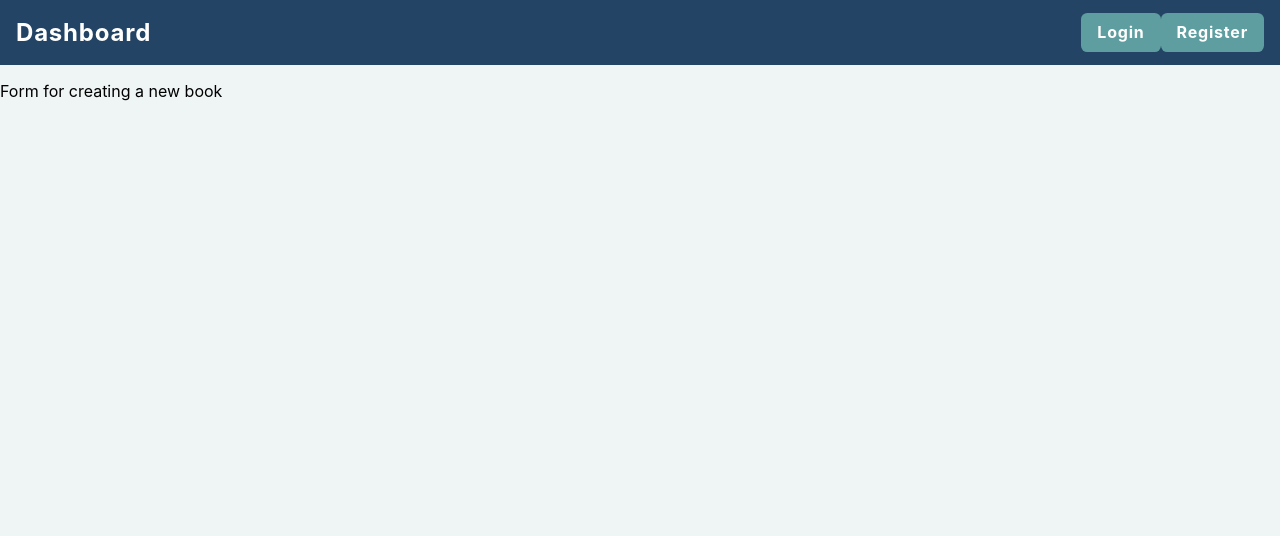
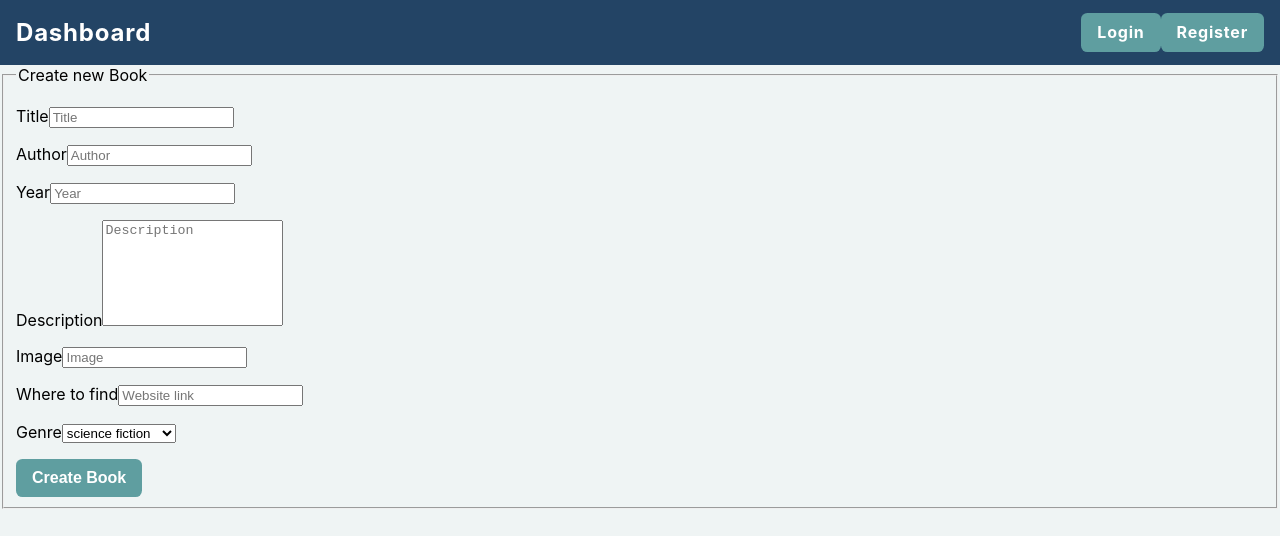
Before and after one commit to YuliiaAlieks/my-books-app, a React (Create React App) app: page /create in a window 1280 px wide. Shown: the top 536 px of the page. Built offline with nearby package versions, Linux system fonts and the light colour scheme.

Commit message:
Add new book to recommended

```diff
--- a/src/components/CreateBook/CreateBook.js
+++ b/src/components/CreateBook/CreateBook.js
@@ -1,7 +1,89 @@
+import { useNavigate } from 'react-router-dom';
+import * as bookService from '..//../services/bookService';
+
+
 const CreateBook = () => {
+    const navigate = useNavigate();
+    const onBookCreate = (e) => {
+        e.preventDefault();
+        const formData = new FormData(e.currentTarget);
+        let title = formData.get('title');
+        let author = formData.get('author');
+        let year = formData.get('year');
+        let description = formData.get('description');
+        let imageUrl = formData.get('imageUrl');
+        let recommendedUrl = formData.get('recommendedUrl');
+        let genre = formData.get('genre');
+
+        bookService.create({
+                title,
+                author,
+                year,
+                description,
+                imageUrl,
+                recommendedUrl,
+                genre
+        }).then(result => {
+            navigate('/dashboard');
+        });
+
+    }
+
     return (
-        <section>
-            <p>Form for creating a new book</p>
+        <section id="create-book">
+            <form id="create-form" onSubmit={onBookCreate} method="POST">
+                <fieldset>
+                    <legend>Create new Book</legend>
+                    <p>
+                        <label htmlFor="title">Title</label>
+                        <span>
+                            <input type="text" name="title" id="title" placeholder="Title" />
+                        </span>
+                    </p>
+                    <p>
+                        <label htmlFor="author">Author</label>
+                        <span>
+                            <input type="text" name="author" id="author" placeholder="Author" />
+                        </span>
+                    </p>
+                    <p>
+                        <label htmlFor="year">Year</label>
+                        <span>
+                            <input type="text" name="year" id="year" placeholder="Year" />
+                        </span>
+                    </p>
+                    <p>
+                        <label htmlFor="description">Description</label>
+                        <span>
+                            <textarea name="description" id="description" placeholder="Description"></textarea>
+                        </span>
+                    </p>
+                    <p>
+                        <label htmlFor="image">Image</label>
+                        <span>
+                            <input type="text" name="imageUrl" id="image" placeholder="Image" />
+                        </span>
+                    </p>
+                    <p>
+                        <label htmlFor="recommendedUrl">Where to find</label>
+                        <span>
+                            <input type="text" name="recommendedUrl" id="recommendedUrl" placeholder="Website link" />
+                        </span>
+                    </p>
+                    <p>
+                        <label htmlFor="genre">Genre</label>
+                        <span>
+                            <select id="genre" name="genre">
+                                <option value="science-fiction">science fiction</option>
+                                <option value="historical-fiction">historical fiction</option>
+                                <option value="romance">romance</option>
+                                <option value="other">Other</option>
+                            </select>
+                        </span>
+                    </p>
+                    <input className="button" type="submit" value="Create Book" />
+                </fieldset>
+            </form>
         </section>
     );
 }
--- a/src/services/bookService.js
+++ b/src/services/bookService.js
@@ -7,3 +7,16 @@ export const getRecommended = async () => {
 
     return result;
 }
+
+export const create = async (bookData) => {
+    const response = await fetch(`${baseUrl}/recommened-books`, {
+        method: 'POST',
+        headers: {
+            'content-type': 'application/json',
+        },
+        body: JSON.stringify(bookData)
+    });
+
+    const result = await response.json();
+    return result;
+}
```
